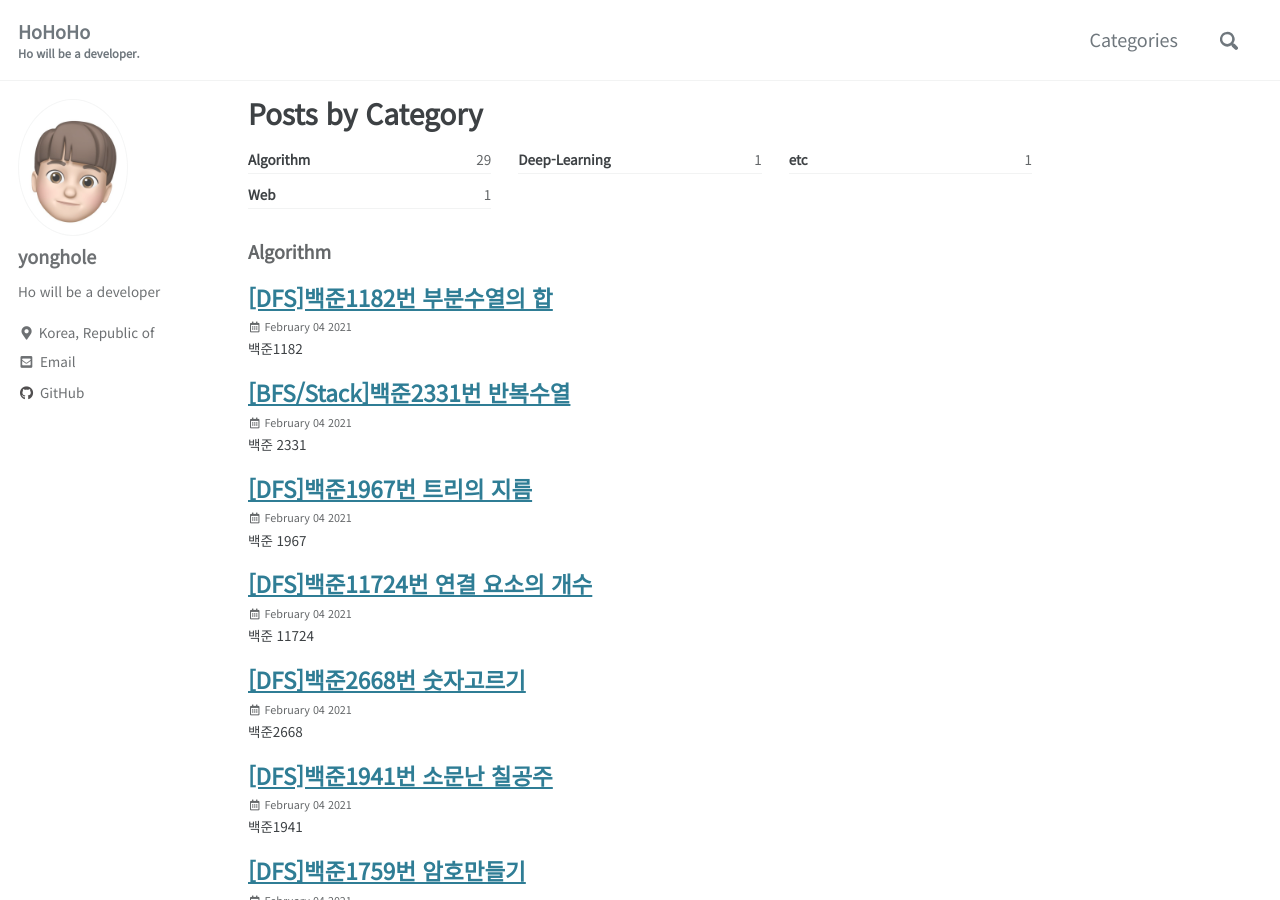
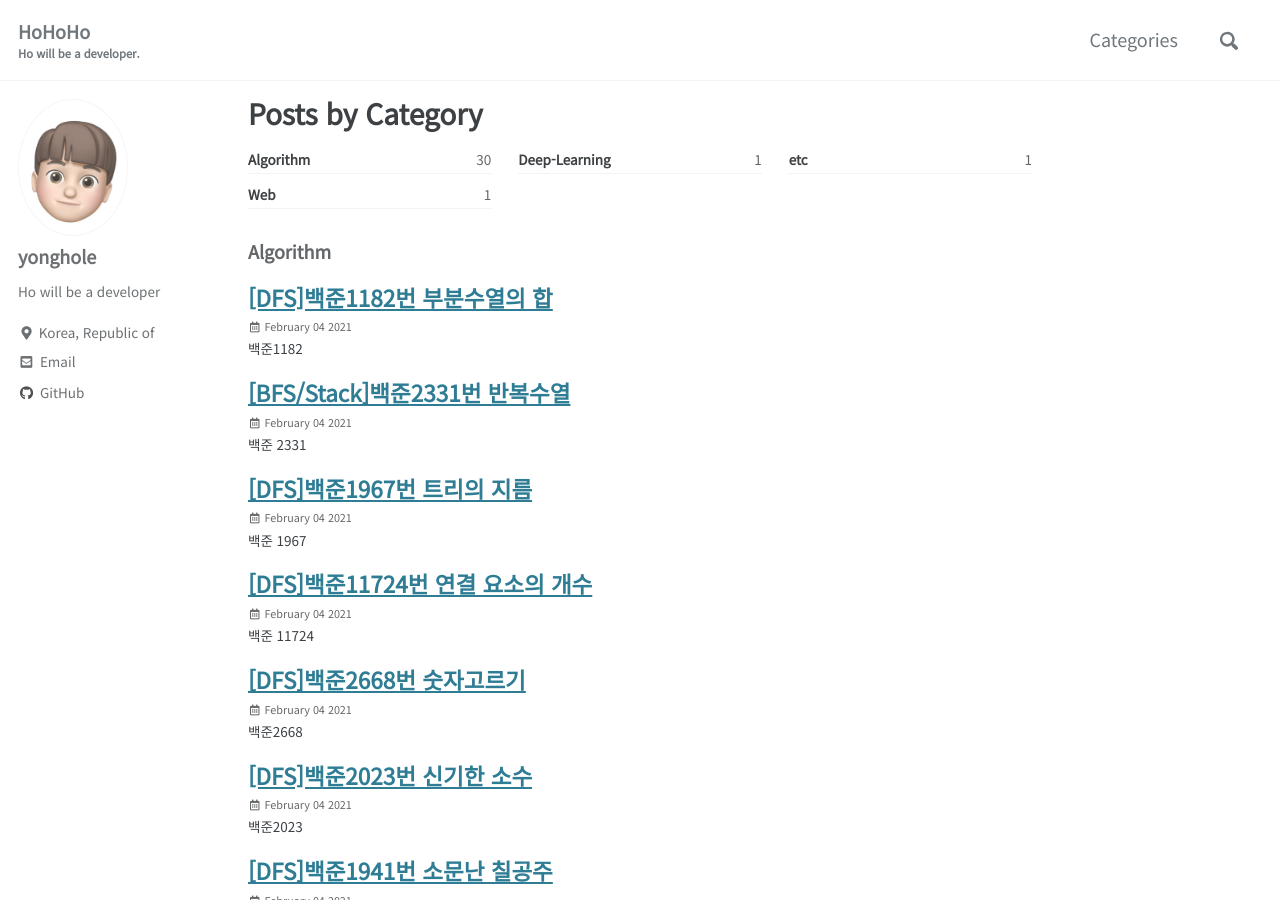
Before and after one commit to yonghole/yonghole.github.io, a Jekyll site: the page built from category-archive.md, in a window 1280 px wide and 900 px high. Built offline with Jekyll 4.4.1, drawn with Linux system fonts in a browser that asks for light colours; cached includes are drawn as plain includes.

```diff
--- a/_posts/백준2023 d56fd70ec59a45d58de700f14177e69d.md
+++ b/_posts/2021-02-04-BOJ2023.md
@@ -1,6 +1,11 @@
+---
+title: "[DFS]백준2023번 신기한 소수"
+date: 2021-02-04 14:06:58
+categories: Algorithm
+---
 # 백준2023
 
-![%E1%84%87%E1%85%A2%E1%86%A8%E1%84%8C%E1%85%AE%E1%86%AB2023%20d56fd70ec59a45d58de700f14177e69d/_2021-02-04__1.32.43.png](%E1%84%87%E1%85%A2%E1%86%A8%E1%84%8C%E1%85%AE%E1%86%AB2023%20d56fd70ec59a45d58de700f14177e69d/_2021-02-04__1.32.43.png)
+![_2021-02-04__1 32 43](https://user-images.githubusercontent.com/55180768/106849161-8e93be80-66f5-11eb-8d3d-f19b53d7ee00.png)
 
 앞자리부터 한 자리씩 뽑아나가며 현재까지 만들어지는 수가 소수인지 판별하면 된다.
 
```
Also changed, not shown: other parts of _posts/2021-02-04-BOJ2023.md (+1 -1 lines).
